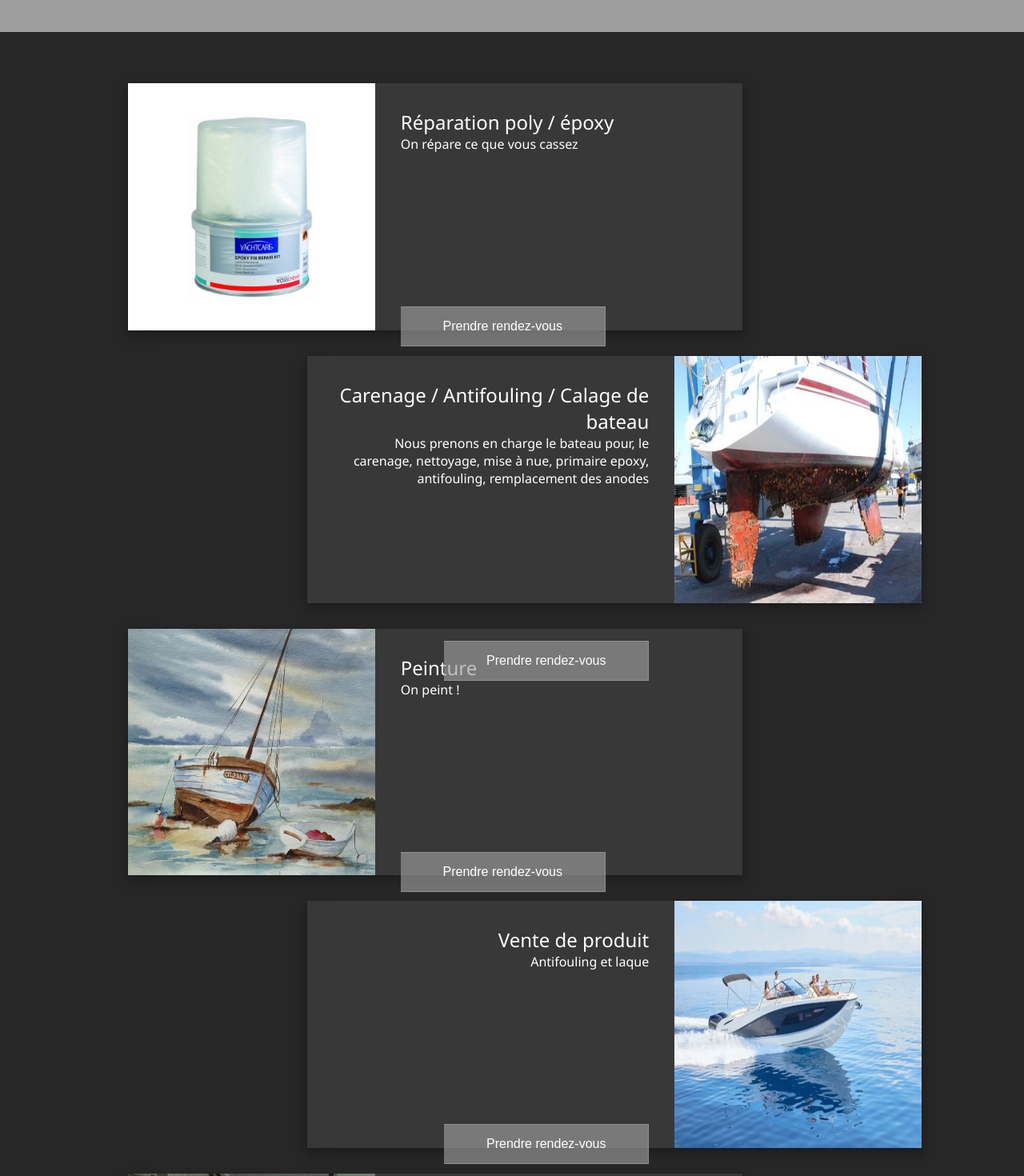
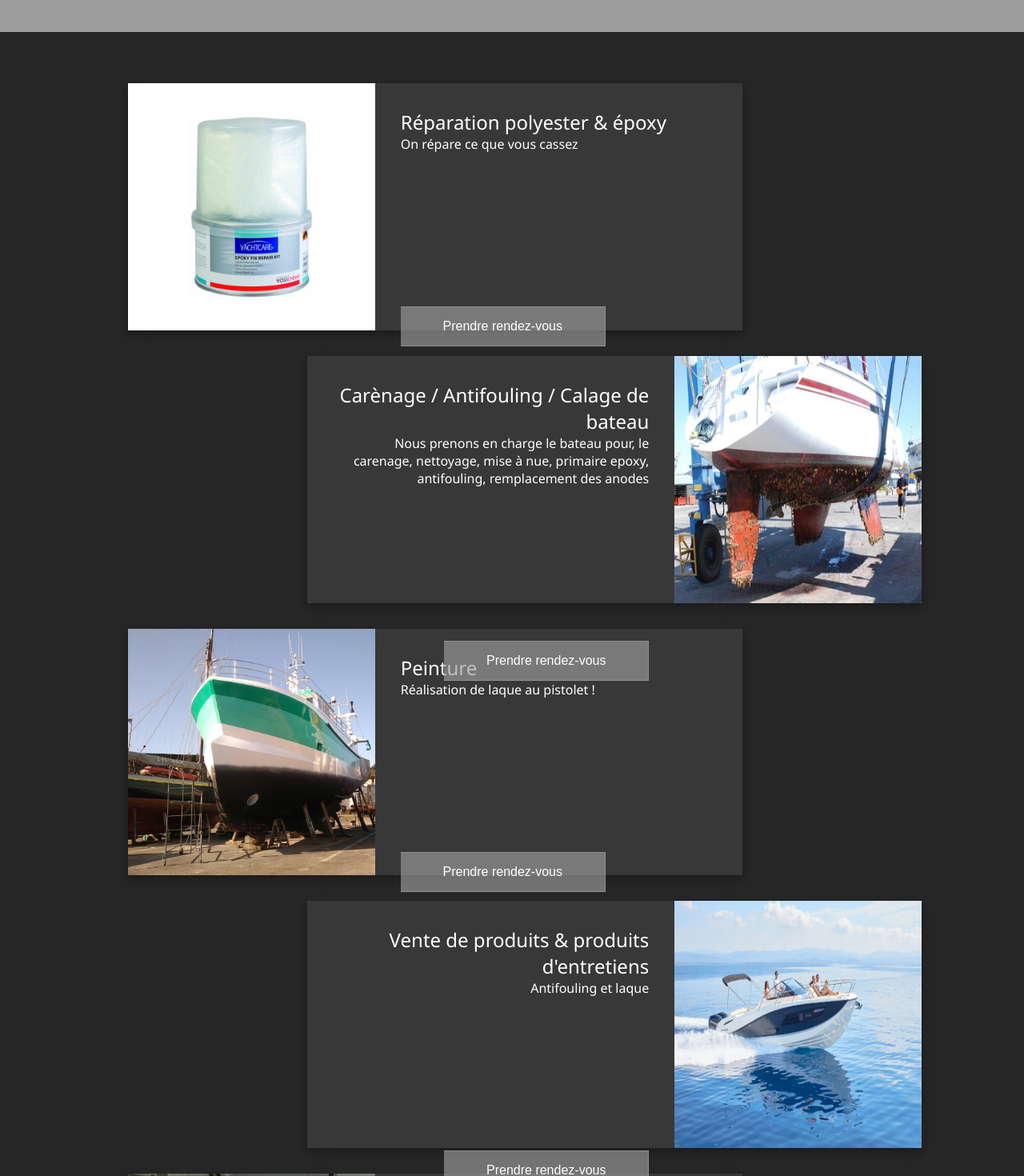
Before and after one commit to qdtrl/jc-sailing-front, a Next.js app: page / in a window 1280 px wide. Shown: the part 600-2070 px from the top of the page at 80% size. Built offline with nearby package versions, Linux system fonts and the light colour scheme; grey boxes are pictures that could not be loaded.

Commit message:
littles modif

```diff
--- a/components/Categories/index.jsx
+++ b/components/Categories/index.jsx
@@ -13,7 +13,7 @@ const Categories = () => {
           width={400}
         />
         <div className={styles.description}>
-          <h2>Réparation poly / époxy</h2>
+          <h2>Réparation polyester & époxy</h2>
           <p>
             On répare ce que vous cassez
           </p>
@@ -22,7 +22,7 @@ const Categories = () => {
       </div>
       <div className={styles.card_categorie_right}>
         <div className={styles.description}>
-          <h2>Carenage / Antifouling / Calage de bateau</h2>
+          <h2>Carènage / Antifouling / Calage de bateau</h2>
           <p>
             Nous prenons en charge le bateau pour, le carenage, nettoyage, mise à nue, primaire epoxy, antifouling, remplacement des anodes
           </p>
@@ -45,14 +45,14 @@ const Categories = () => {
         <div className={styles.description}>
           <h2>Peinture</h2>
           <p>
-            On peint !
+            Réalisation de laque au pistolet !
           </p>
           <Link href="/contact"><button>Prendre rendez-vous</button></Link>
         </div>
       </div>
       <div className={styles.card_categorie_right}>
         <div className={styles.description}>
-          <h2>Vente de produit</h2>
+          <h2>Vente de produits & produits d'entretiens</h2>
           <p>
             Antifouling et laque
           </p>
@@ -75,7 +75,7 @@ const Categories = () => {
         <div className={styles.description}>
           <h2>Remplacement de hublot</h2>
           <p>
-            Antifouling et laque
+
           </p>
           <Link href="/contact"><button>Prendre rendez-vous</button></Link>
         </div>
--- a/components/Layout/Footer/footer.module.scss
+++ b/components/Layout/Footer/footer.module.scss
@@ -1,6 +1,7 @@
 @import '../../../styles/config';
 
 footer.footer {
+  padding: 2rem;
   background-color: $background-navbar;
   position: static;
   width: 100vw;
@@ -39,12 +40,13 @@ footer.footer {
     font-style: normal;
   }
   p {
+    margin-top: 1rem;
     color: set-text-color($primary-color);
     span {
       color: $primary-color;
     }
     &.mentions {
-      margin-top: 1rem;
+      margin-top: 2rem;
       padding-bottom: 1rem;
       padding-top: 1rem;
       margin-left: 15vw;
--- a/components/Suppliers/suppliers.module.scss
+++ b/components/Suppliers/suppliers.module.scss
@@ -2,14 +2,16 @@
 
 .suppliers {
   padding: 3rem;
+  background-color: $background-grey;
   text-align: left;
   h2 {
     margin-left: 10vw;
     margin-bottom: 2rem;
+    font-family: Orbitron;
   }
-  background-color: $background-grey;
   ul {
     border-top: 1px solid #9e9e9ef1;
+    padding: 2rem;
     list-style-type: none;
     display: flex;
     justify-content: space-around;
--- a/pages/annonces/annonces.module.scss
+++ b/pages/annonces/annonces.module.scss
@@ -20,6 +20,12 @@ section.annonces {
       margin: 1rem;
       div {
         margin: 1rem;
+        &.ad_image {
+          p {
+            font-size: 0.7rem;
+            color: grey
+          }
+        }
         &.ad_description {
           width: 30vw;
           h2 {
--- a/pages/annonces/index.jsx
+++ b/pages/annonces/index.jsx
@@ -93,6 +93,7 @@ const Ads = ({ ads }) => {
             <ul>
               {ads.map(({ ad, images }, index) => (
                 <li onClick={handleClick} key={ad.id}>
+                  <div className={styles.ad_image}>
                     <Image
                       id={index}
                       src={`${images[0]}`}
@@ -100,6 +101,8 @@ const Ads = ({ ads }) => {
                       width={140}
                       height={140}
                     />
+                    <p>cliquez sur l'image pour l'agrandir et voir d'autres photos</p>
+                  </div>
                   <div className={styles.ad_description}>
                     <h2>{ad.name}</h2>
                     <p>{ad.description}</p>
--- a/pages/realisations/index.jsx
+++ b/pages/realisations/index.jsx
@@ -92,7 +92,7 @@ const Productions = ({ productions }) => {
       <Layout>
         <section className={styles.realisations}>
           <h1>Réalisations</h1>
-          <p>Voici certains de nos travaux effectués</p>
+          <p>Voici certains de nos travaux effectués ! Cliquez dessus pour en savoir plus !</p>
           { productions.length > 0 && (
             <ul>
               {productions.map(({ production, images }, index) => (
--- a/pages/realisations/realisations.module.scss
+++ b/pages/realisations/realisations.module.scss
@@ -4,6 +4,9 @@ section.realisations {
   }
   h1, p {
     text-align: center;
+  }
+  p {
+    margin: 1rem;
   }
   ul {
     display: flex;
```
Also changed, not shown: public/images/peinture.jpeg. Lines whose indentation alone changed are shown as unchanged.
